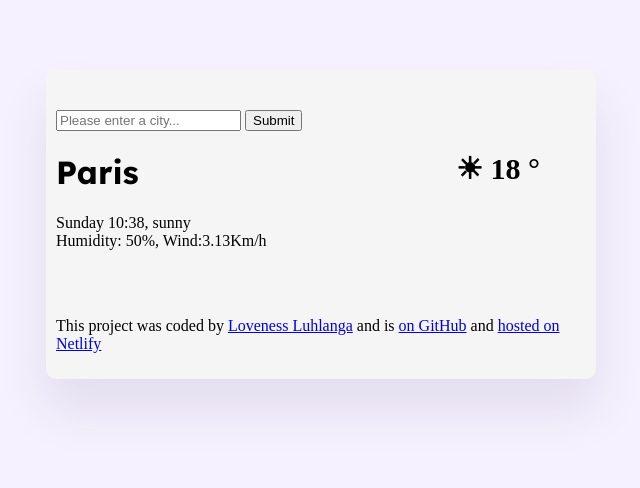
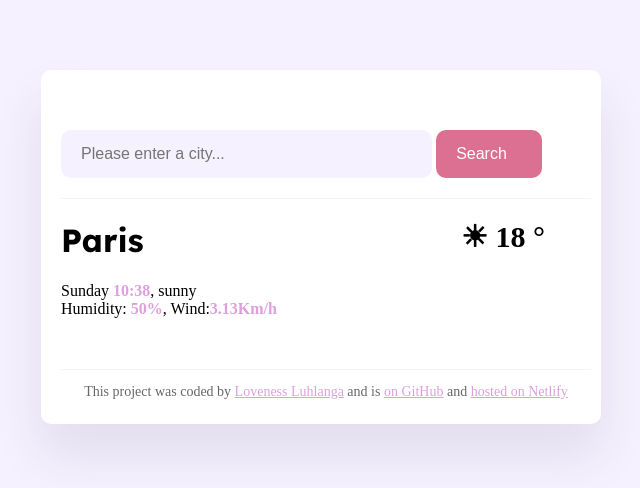
Before and after one commit to LuhlangaLoveness/Loveness-app, a plain HTML site: page index.html in a window 1280 px wide. Shown: the top 488 px of the page, without its empty margins (319-959 px from the left). Drawn offline with Linux system fonts and the light colour scheme.

Commit message:
added basic css

```diff
--- a/index.html
+++ b/index.html
@@ -13,17 +13,16 @@
     <div class="container">
     <header>
       <form>
-        <input type="search" placeholder="Please enter a city..." required />
-        <input type="submit" placeholder="Search" />
+        <input type="search" placeholder="Please enter a city..." required class="input-search"/>
+        <input type="submit" value="Search" class="input-submit" />
       </form>
     </header>
-  </hr>
     <main>
       <div>
       <h1 class="parisFont">Paris</h1>
       <p>
-        Sunday 10:38, sunny</br>
-        Humidity: 50%, Wind:3.13Km/h
+        Sunday <strong>10:38</strong>, sunny</br>
+        Humidity: <strong>50%</strong>, Wind:<strong>3.13Km/h</strong>
       </p>
       </div>
       <div class="temperature">
--- a/styles.css
+++ b/styles.css
@@ -2,10 +2,10 @@
   display: block;
   margin: 70px auto;
   width: 530px;
-  padding: 10px;
+  padding: 10px 10px 10px 20px;
   border-radius: 10px;
   border: none;
-  background-color: whitesmoke;
+  background-color: white;
   box-shadow: 0 30px 50px rgba(65, 50, 100, 0.1);
 }
 body {
@@ -29,3 +29,37 @@ form {
   font-weight: 300px;
   font-style: normal;
 }
+.input-submit {
+  background: palevioletred;
+  border-radius: 10px;
+  border: none;
+  font-size: 16px;
+  padding: 15px 20px;
+  width: 20%;
+  color: White;
+  padding-left: 5px;
+}
+.input-search {
+  background: #f5f1fe;
+  padding: 15px 20px;
+  font-size: 16px;
+  width: 70%;
+  border-radius: 10px;
+  border: none;
+}
+header {
+  border-bottom: 1px solid #f5f1fe;
+  padding: 20px 0px;
+}
+footer {
+  border-top: 1px solid #f5f1fe;
+  font-size: 14px;
+  text-align: center;
+  color: rgba(0, 0, 0, 0.6);
+}
+a {
+  color: plum;
+}
+strong {
+  color: plum;
+}
```
